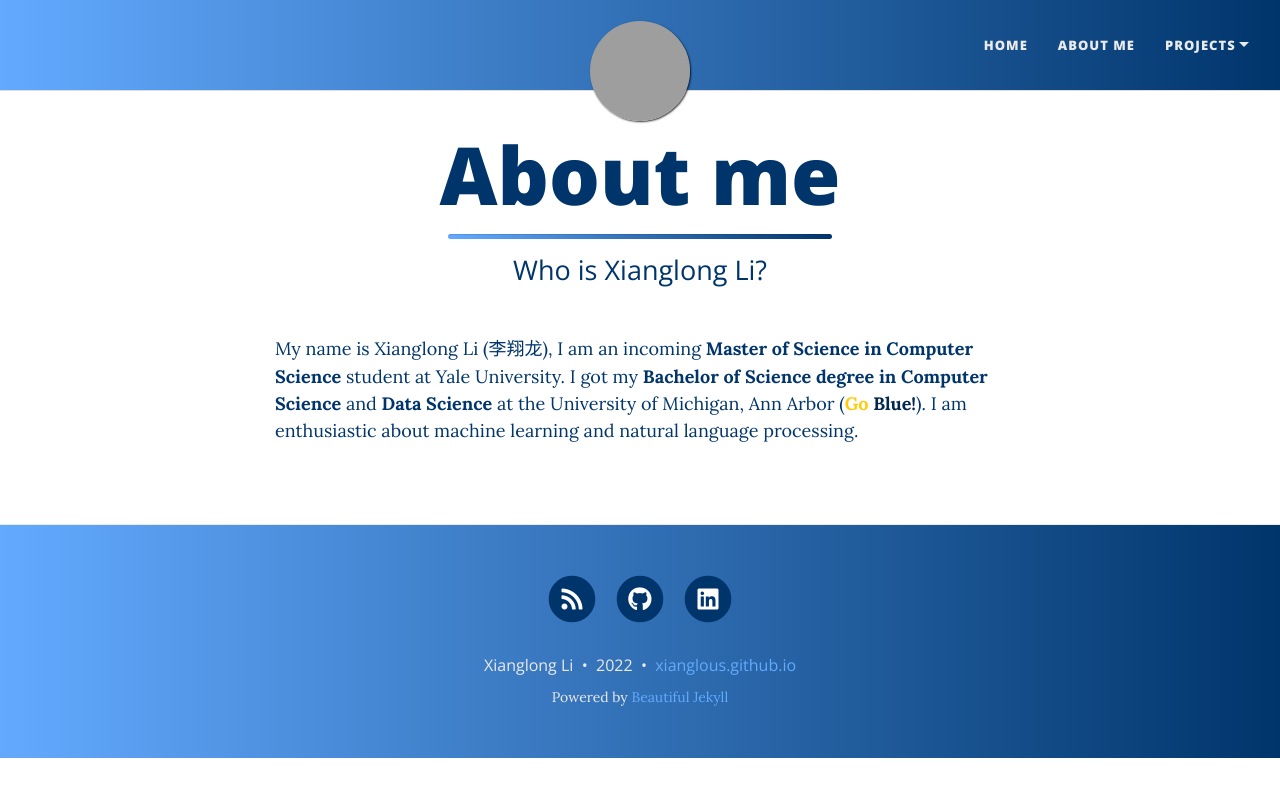
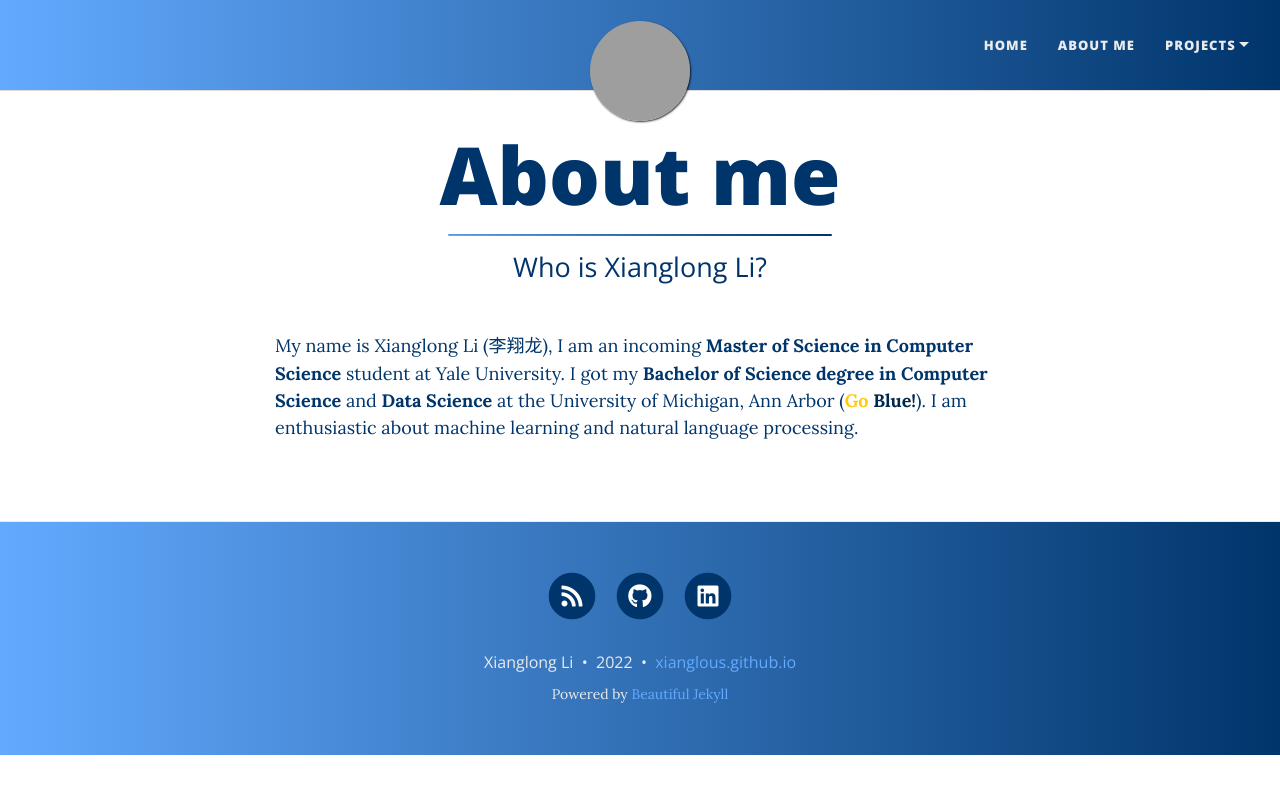
Before and after one commit to xianglous/xianglous.github.io, a Jekyll site: the page built from aboutme.md, in a window 1280 px wide. Shown: the top 797 px of the page. Built offline with Jekyll 4.4.1, drawn with Linux system fonts in a browser that asks for light colours; nearby versions of some CDN libraries; grey boxes are pictures that could not be loaded.

Commit message:
post border

```diff
--- a/assets/css/beautifuljekyll.css
+++ b/assets/css/beautifuljekyll.css
@@ -65,7 +65,7 @@
   margin: 1rem auto;
   /* border-width: 0.25rem; */
   /* border-color: inherit; */
-  height: 0.25rem;
+  height: 1px;
   background-image: linear-gradient(to right, {{ site.yale-light-blue | default: "#EAEAEA" }}, {{ site.yale-dark-blue | default: "#EAEAEA" }});
   border-radius: 0.1875rem;
 }
@@ -472,7 +472,8 @@
 
 .post-preview {
   padding: 1.25rem 0;
-  border-bottom: 1px solid #eee;
+  border-bottom: 2px solid {{ site.yale-dark-blue }};
+  border-radius: 0.6rem;
   overflow: hidden;
 }
 
```
